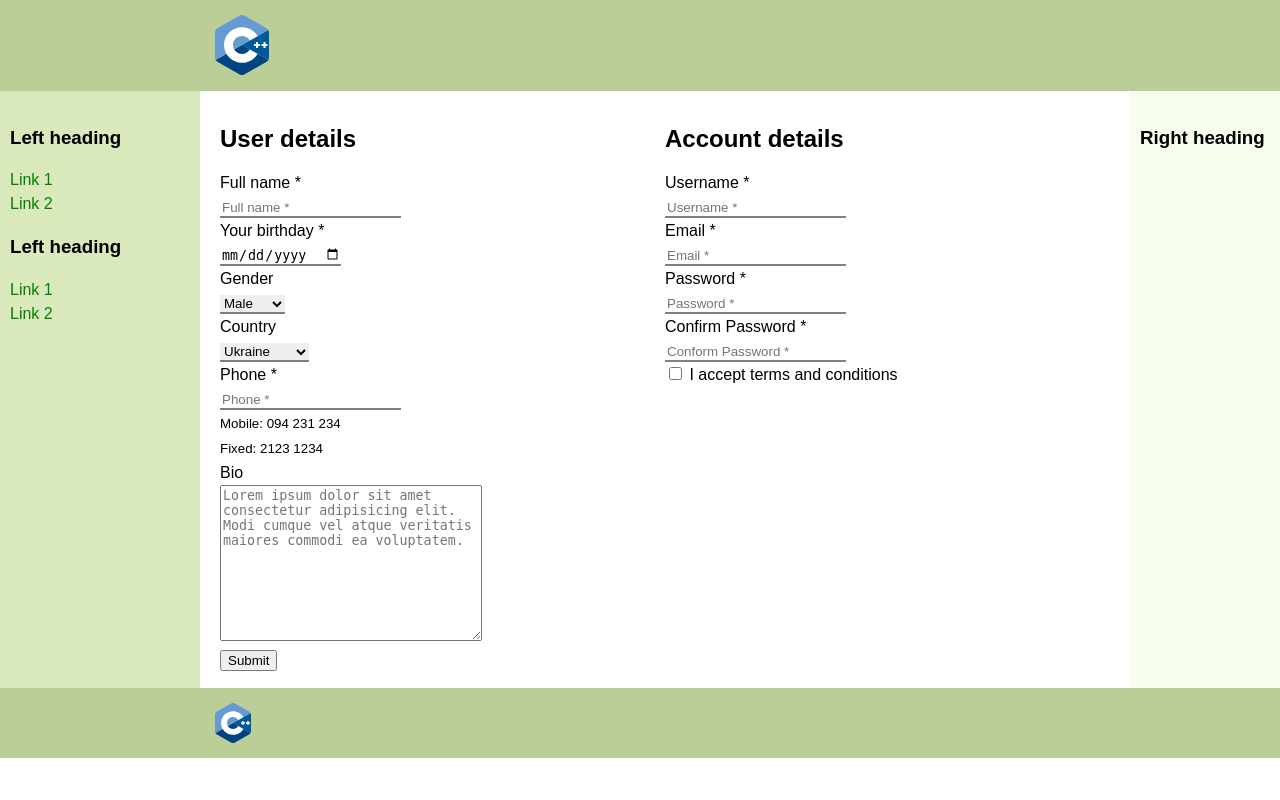
After one commit to Mirniy18/UniversityWeb, a PHP site: page /contact.html in a window 1280 px wide. The commit adds this page. Run offline with PHP 8.4, Linux system fonts and the light colour scheme.

Commit message:
logo and contacts

```diff
--- a/pr5_test_website/assets/css/layout.css
+++ b/pr5_test_website/assets/css/layout.css
@@ -1,20 +1,49 @@
 body {
    min-width: 630px;
+   margin: 0;
+   padding: 0;
+   font-family: Sans-serif;
+   line-height: 1.5em;
+}
+
+#logo-container {
+   margin: 10px;
+}
+
+.header {
+   height: 80px;
+}
+
+.logo {
+   display: inline-block;
+   padding-left: 200px;
+   align-self: center;
+   vertical-align: bottom;
+}
+
+.column2 {
+   width: 50%;
+   float: left;
 }
 
 .container {
    padding-left: 200px;
    padding-right: 190px;
+   overflow: hidden;
 }
 
 .container .column {
    position: relative;
    float: left;
+   padding-bottom: 1001em;
+   margin-bottom: -1000em;
+   padding-top: 1em;
 }
 
 .center {
    padding: 10px 20px;
    width: 100%;
+   background: #fff;
 }
 
 .left {
@@ -22,25 +51,19 @@ body {
    padding: 0 10px;
    right: 240px;
    margin-left: -100%;
+   background: #DAE9BC;
 }
 
 .right {
    width: 130px;
    padding: 0 10px;
    margin-right: -100%;
+   background: #F7FDEB;
 }
 
 .footer {
    clear: both;
-}
-
-.container {
-   overflow: hidden;
-}
-
-.container .column {
-   padding-bottom: 1001em;
-   margin-bottom: -1000em;
+   height: 60px;
 }
 
 .footer-wrapper {
@@ -48,13 +71,6 @@ body {
    position: relative;
    width: 100%;
    background: #fff;
-}
-
-body {
-   margin: 0;
-   padding: 0;
-   font-family: Sans-serif;
-   line-height: 1.5em;
 }
 
 p {
@@ -77,19 +93,3 @@ nav ul a {
    padding: 0.3em;
    background: #BCCE98;
 }
-
-.left {
-   background: #DAE9BC;
-}
-
-.right {
-   background: #F7FDEB;
-}
-
-.center {
-   background: #fff;
-}
-
-.container .column {
-   padding-top: 1em;
-}
--- /dev/null
+++ b/pr5_test_website/assets/css/style.css
@@ -0,0 +1,5 @@
+.form input,
+.form select {
+    border: none;
+    border-bottom: 2px gray solid;
+}
--- /dev/null
+++ b/pr5_test_website/contact.html
@@ -0,0 +1,95 @@
+<!DOCTYPE html>
+<html>
+
+<head>
+    <meta http-equiv="Content-Type" content="text/html; charset=UTF-8">
+    <title>3 Column Layout</title>
+    <link rel="stylesheet" href="assets/css/layout.css">
+    <link rel="stylesheet" href="assets/css/style.css">
+</head>
+
+<body>
+    <header class="header">
+        <a href="index.html" class="logo">
+            <div id="logo-container">
+                <img src="assets/img/logo.svg" height="60px" alt="" />
+            </div>
+        </a>
+    </header>
+    <div class="container">
+        <main class="center column">
+            <div class="column2 form">
+                <form action="">
+                    <h2>User details</h2>
+                    <label for="fname">Full name *</label><br>
+                    <input type="text" id="fname" name="fname" placeholder="Full name *" required><br>
+                    <label for="fbirthday">Your birthday *</label><br>
+                    <input type="date" id="fbirthday" name="fbirthday" required><br>
+                    <label for="sgender">Gender</label><br>
+                    <select name="sgender" id="sgender">
+                        <option value="male">Male</option>
+                        <option value="female">Female</option>
+                        <option value="other">Other</option>
+                    </select><br>
+                    <label for="scountry">Country</label><br>
+                    <select id="scountry" name="scountry">
+                        <option value="ukraine">Ukraine</option>
+                        <option value="notukraine">not Ukraine</option>
+                    </select>
+                    <div>
+                        <label for="fphone">Phone *</label><br>
+                        <input type="text" id="fphone" name="fphone" placeholder="Phone *" required><br>
+                        <small>Mobile: 094 231 234</small><br>
+                        <small>Fixed: 2123 1234</small><br>
+                    </div>
+
+                    <label for="tbio">Bio</label><br>
+                    <textarea name="tbio" id="tbio" cols="30" rows="10" placeholder="Lorem ipsum dolor sit amet consectetur adipisicing elit. Modi cumque vel atque veritatis maiores commodi ea voluptatem."></textarea><br>
+                    <button>Submit</button>
+                </form>
+            </div>
+            <div class="column2 form">
+                <form action="">
+                    <h2>Account details</h2>
+                    <label for="fusername">Username *</label><br>
+                    <input type="text" id="fusername" name="fusername" placeholder="Username *" required><br>
+                    <label for="femail">Email *</label><br>
+                    <input type="text" id="femail" name="femail" placeholder="Email *" required><br>
+                    <label for="fpassword">Password *</label><br>
+                    <input type="password" id="fpassword" name="fpassword" placeholder="Password *" required><br>
+                    <label for="fpassword2">Confirm Password *</label><br>
+                    <input type="password" id="fpassword2" name="fpassword2" placeholder="Conform Password *" required><br>
+                    <input type="checkbox" id="cterms" name="cterms">
+                    <label for="cterms">I accept terms and conditions</label><br>
+                </form>
+            </div>
+        </main>
+        <nav class="left column">
+            <h3>Left heading</h3>
+            <ul>
+                <li><a href="#">Link 1</a></li>
+                <li><a href="#">Link 2</a></li>
+            </ul>
+            <h3>Left heading</h3>
+            <ul>
+                <li><a href="#">Link 1</a></li>
+                <li><a href="#">Link 2</a></li>
+            </ul>
+        </nav>
+        <div class="right column">
+            <h3>Right heading</h3>
+            <p></p>
+        </div>
+    </div>
+    <div class="footer-wrapper">
+        <footer class="footer">
+            <a href="index.html" class="logo">
+                <div id="logo-container">
+                    <img src="assets/img/logo.svg" height="40px" alt="" />
+                </div>
+            </a>
+        </footer>
+    </div>
+</body>
+
+</html>
```
Also changed, not shown: pr5_test_website/index.html (+12 -3 lines), pr5_test_website/assets/img/logo.svg (added), pr5_test_website/assets/img/logo64.svg (added).
